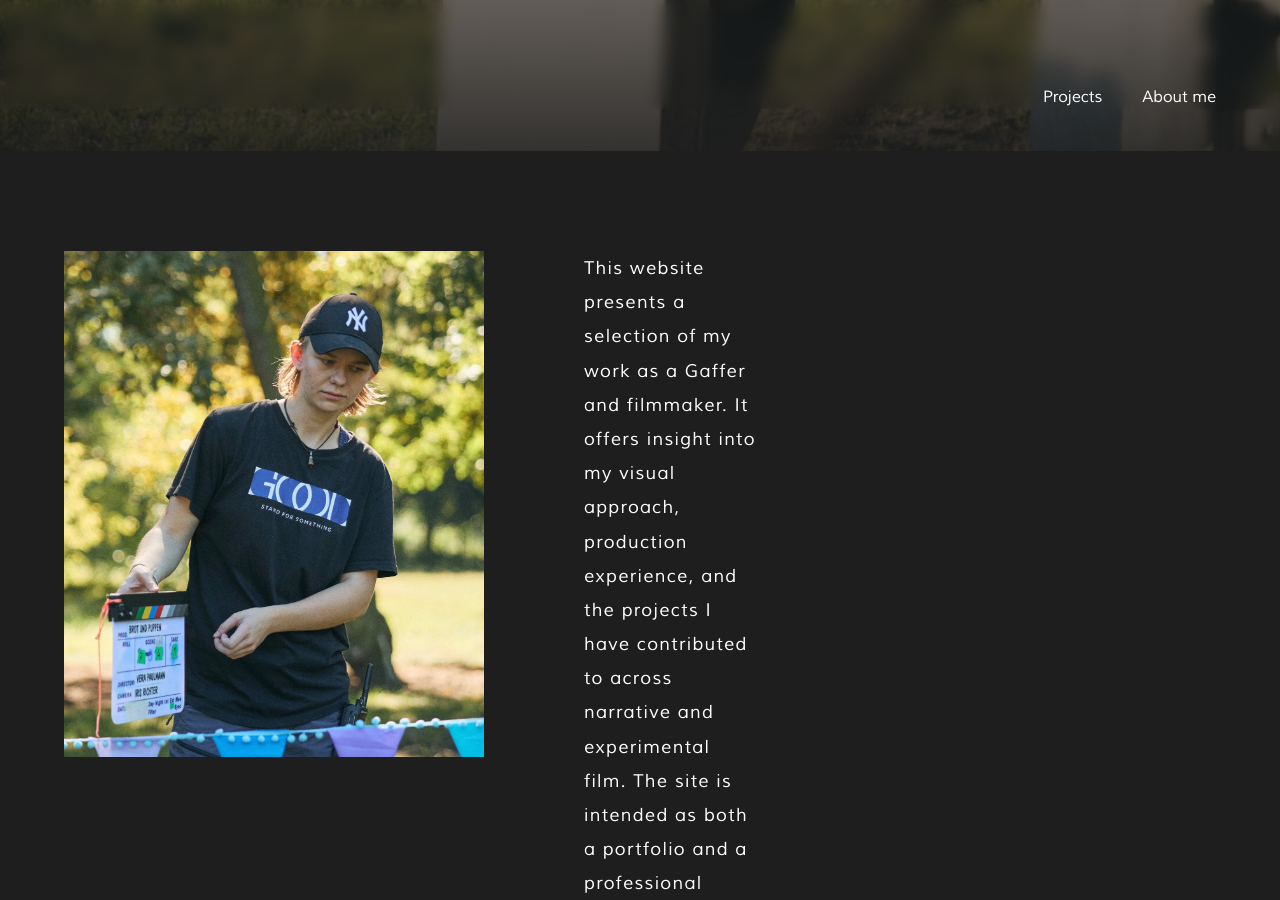
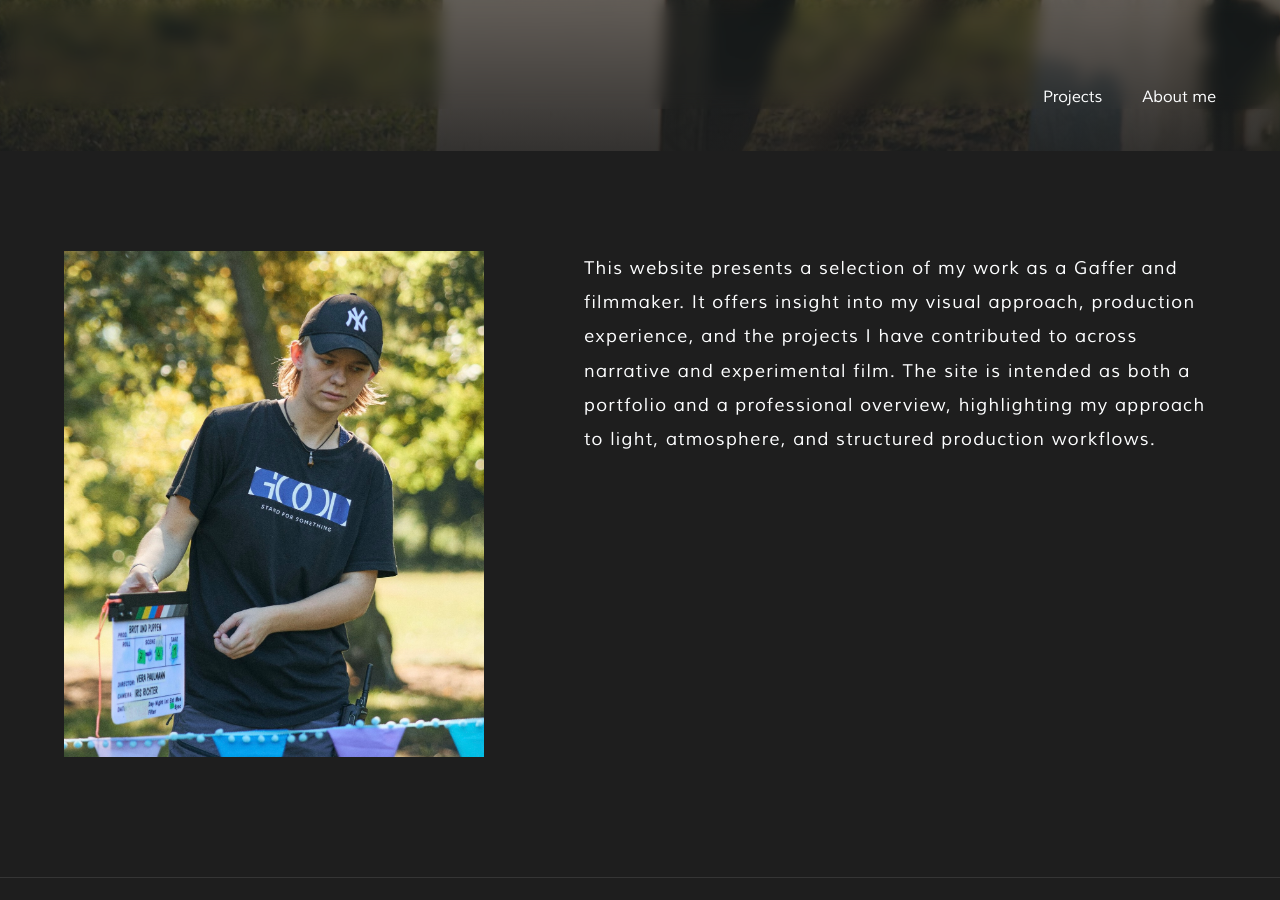
Before and after one commit to elisedobbe/portfolio, an MkDocs documentation site: the page built from docs/index.md, in a window 1280 px wide and 900 px high, scrolled down 757 px. Built offline with MkDocs 1.6.1 and Material for MkDocs 9.7.7, drawn with Linux system fonts in a browser that asks for light colours.

Commit message:
Update extra.css

```diff
--- a/docs/assets/styles/extra.css
+++ b/docs/assets/styles/extra.css
@@ -665,10 +665,6 @@ body:has(.film-video) .md-typeset > h1:first-child { display: none !important; }
   padding: 0 var(--edge) !important;
   margin: 0 !important;
 }
-.home-intro {
-  padding: 64px var(--edge) 80px;
-  max-width: 820px;
-}
 
 .home-intro p {
   font-family: "Muli", sans-serif !important;
```
